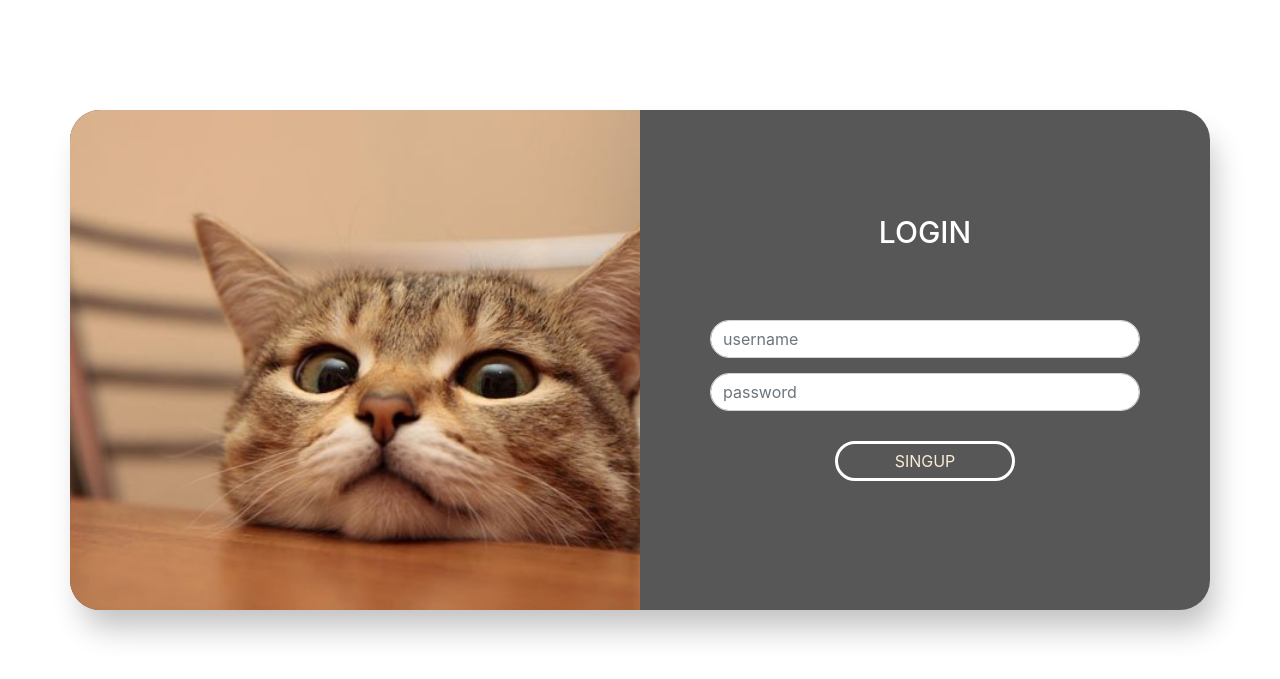
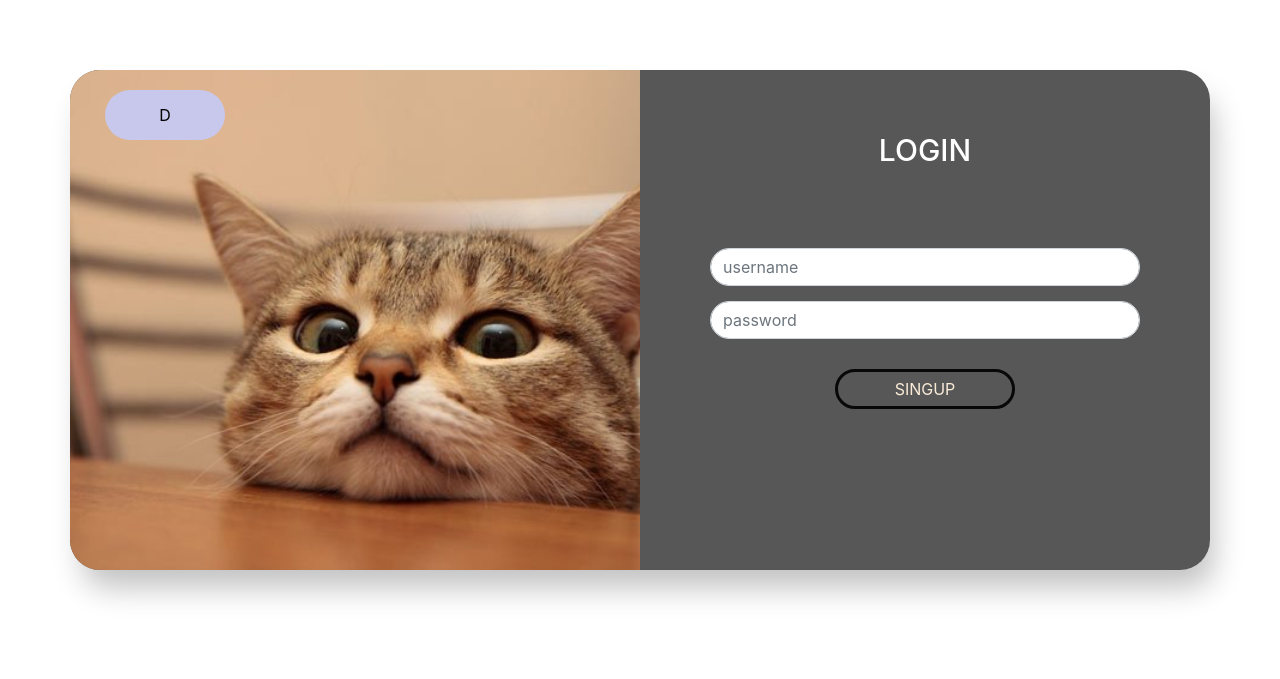
Before and after one commit to luizfiliperm/Projeto-Galeria, a PHP site: page /admin/login.php in a window 1280 px wide. Shown: the top 679 px of the page. Run offline with PHP 8.4, Linux system fonts and the light colour scheme; some libraries are stand-ins or nearby versions.

Commit message:
Botão de voltar adicionado na tela de menu

```diff
--- a/admin/login.php
+++ b/admin/login.php
@@ -24,10 +24,13 @@
 
 <body>
 
+
+
+
     <div id="apply-area">
             <div class="container-fluid">
                 <div class="row">
-                    <div class="col-md-6 apply-box" id="company-img"></div>
+                    <div class="col-md-6 apply-box" id="company-img"><div class="col-md-1"><button class = "main-btn">d</button></div></div>
                     <div class="col-md-6 apply-box" id="patern-img">
                         <h4 class="main-title">Login</h4>
                          <form action="" method="POST" id ="contact-form">
--- a/templates/static/css/login.css
+++ b/templates/static/css/login.css
@@ -9,13 +9,13 @@
 
 #apply-area .container-fluid, #apply-area .row {
     height: 100%;
-    margin-top: 110px;
 }
 
 #apply-area .apply-box {
     text-align: center;
-    padding: 70px;
+    padding: 20px;
 }
+
 
 #company-img {
     border-bottom-left-radius: 30px;
@@ -69,7 +69,7 @@
 /*Cards*/
 
 .main-title {
-   margin: 0 0 100px 0;
+   margin: 30px 0 90px 0;
    font-size: 30px;
    text-align: center;
 }
@@ -105,7 +105,7 @@
    margin-right: auto;
    margin-top: 30px;
    background-color: transparent;
-   border-color: white;
+   border-color: rgb(8, 8, 8);
 }
 
 #apply-btn:hover {
@@ -113,7 +113,8 @@
 }
 
 #contact-form {
-    margin-top: 70px;
+    margin-top: 30px;
+    padding: 50px;
 }
 
 #contact-form input[type = "text"],#contact-form input[type = "password"] {
```
